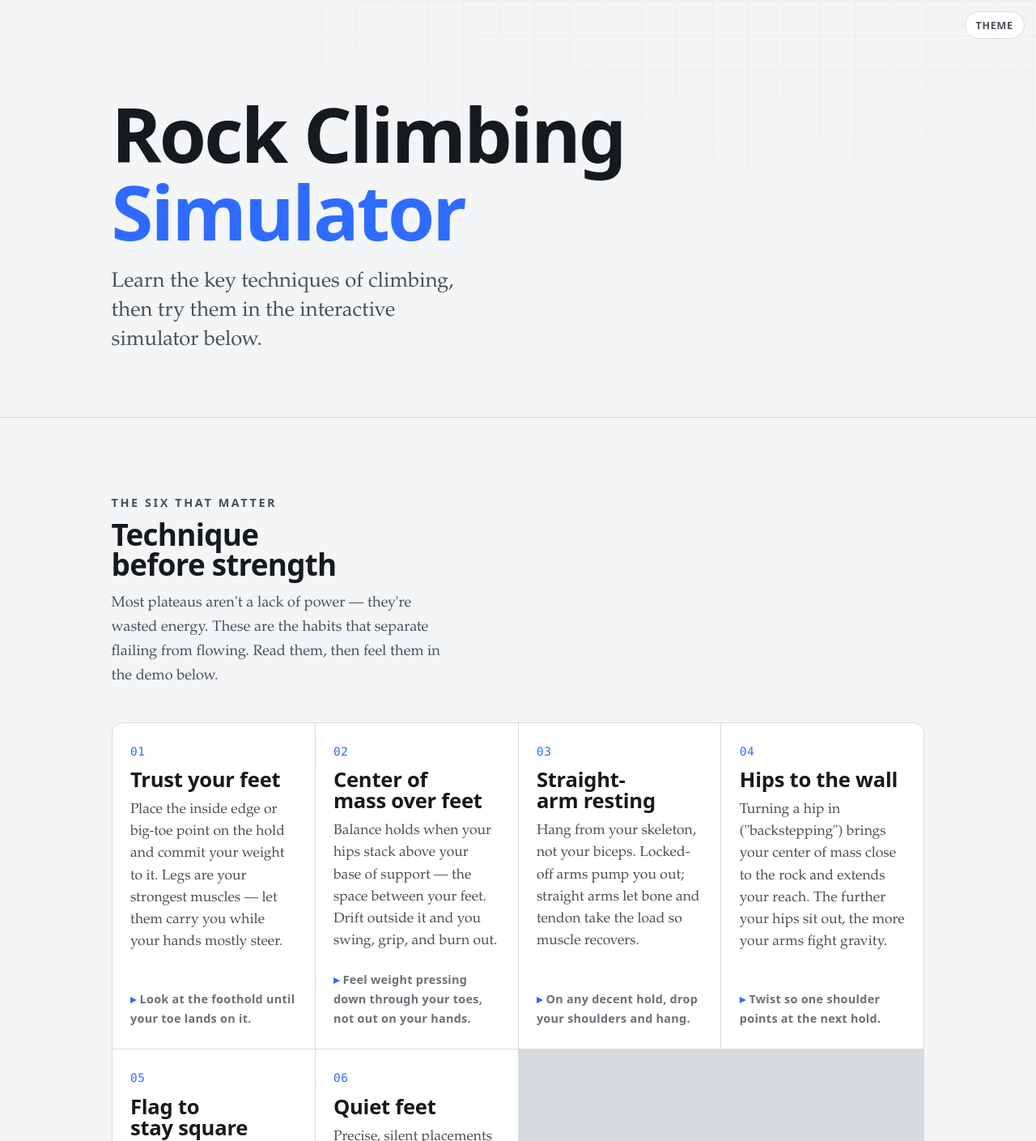
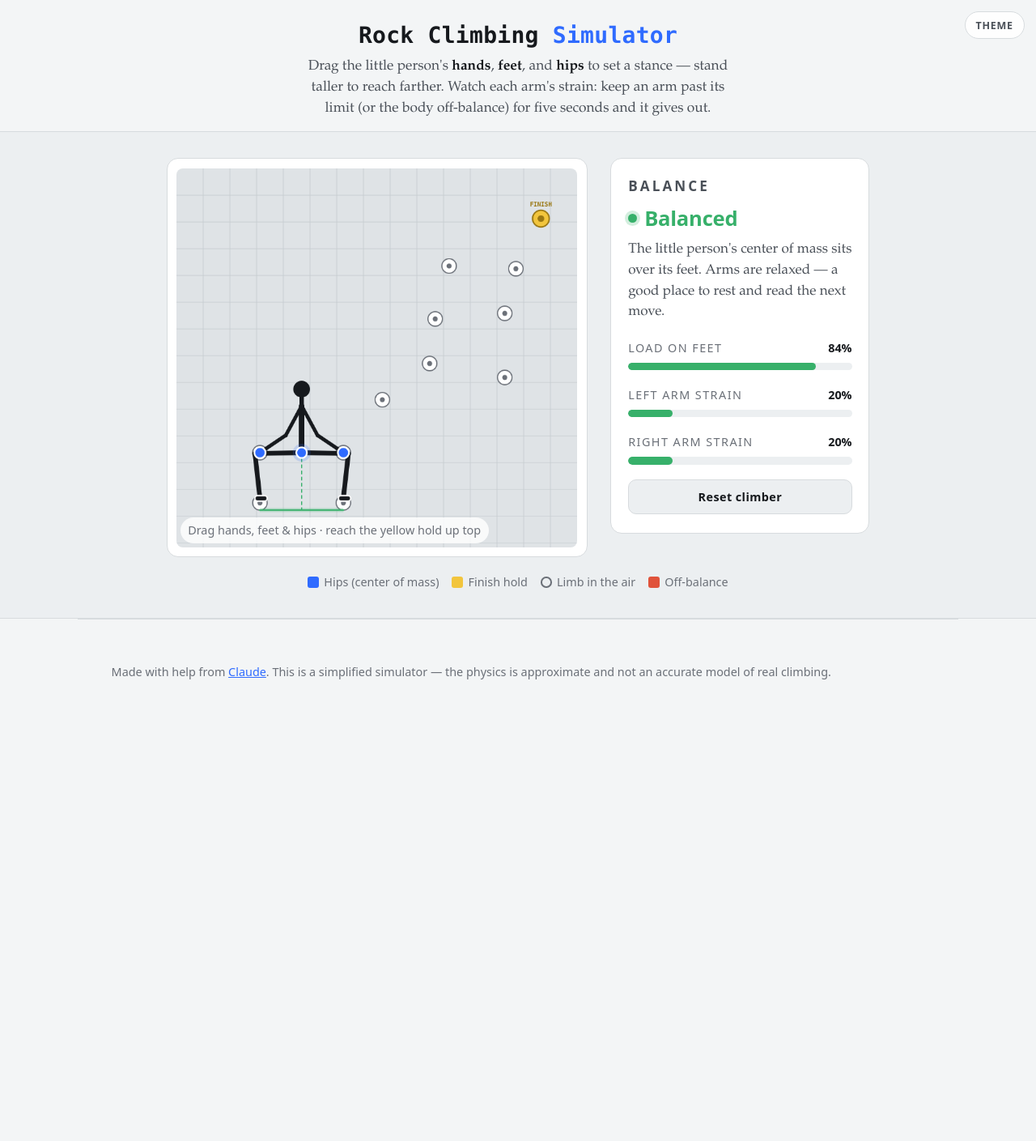
Before and after one commit to tenny-yinyijun/rock_climbing_simulator, a plain HTML site: page index.html in a window 1280 px wide. Shown: the top 1409 px of the page at 81% size. After the commit the page ends 904 px from the top, so only its background shows below. Drawn offline with Linux system fonts and the light colour scheme.

Commit message:
initial draft
Co-Authored-By: Claude Opus 4.8 (1M context) <noreply@anthropic.com>

```diff
--- a/index.html
+++ b/index.html
@@ -122,117 +122,44 @@
   a { color: var(--accent); }
   :focus-visible { outline: 2.5px solid var(--accent); outline-offset: 3px; border-radius: 2px; }
 
-  /* ---- Hero ---- */
-  header.hero {
-    border-bottom: 1px solid var(--rule);
-    padding-block: clamp(3rem, 2rem + 6vw, 7rem) clamp(2.4rem, 1.6rem + 4vw, 5rem);
-    position: relative;
-    overflow: hidden;
+  /* ---- Compact header ---- */
+  .top {
+    text-align: center;
+    padding-block: clamp(1.1rem, 0.7rem + 1.6vw, 1.9rem) 0.9rem;
   }
-  .hero-grid {
-    position: absolute; inset: 0;
-    background-image:
-      linear-gradient(var(--rule) 1px, transparent 1px),
-      linear-gradient(90deg, var(--rule) 1px, transparent 1px);
-    background-size: 44px 44px;
-    opacity: 0.28;
-    -webkit-mask-image: radial-gradient(120% 90% at 78% 0%, #000 25%, transparent 72%);
-            mask-image: radial-gradient(120% 90% at 78% 0%, #000 25%, transparent 72%);
-    pointer-events: none;
+  .top h1 {
+    font-family: var(--mono);
+    font-weight: 700;
+    font-size: clamp(1.15rem, 0.9rem + 1.1vw, 1.75rem);
+    letter-spacing: 0.01em;
+    white-space: nowrap;
+    color: var(--ink);
+    margin: 0;
   }
-  .hero-inner { position: relative; }
-  .hero h1 {
-    font-size: var(--step-4);
-    font-weight: 800;
-    letter-spacing: -0.03em;
-    margin: 0.5rem 0 0;
+  .top h1 span { color: var(--accent); }
+  .use {
+    font-family: var(--serif);
+    max-width: 62ch;
+    margin: 0.7rem auto 0;
+    font-size: calc(var(--step-0) * 0.95);
+    color: var(--ink-soft);
+    line-height: 1.5;
   }
-  .hero h1 em {
-    font-style: normal;
-    color: var(--accent);
+  .use strong { color: var(--ink); font-weight: 600; }
+
+  /* ---- Demo (centered) ---- */
+  .demo-section {
+    background: var(--bg-sunk);
+    border-block: 1px solid var(--rule);
+    padding-block: clamp(1.2rem, 0.8rem + 1.5vw, 2rem);
   }
-  .hero .lede {
-    max-width: 34ch;
-    font-size: var(--step-1);
-    color: var(--ink-soft);
-    margin: 1.4rem 0 0;
-    line-height: 1.4;
+  .demo {
+    display: flex; flex-wrap: wrap;
+    justify-content: center; align-items: flex-start;
+    gap: clamp(1rem, 0.5rem + 2vw, 1.8rem);
   }
-  .grade-strip {
-    display: flex; flex-wrap: wrap; gap: 0.5rem;
-    margin-top: 2rem;
-    font-family: var(--grotesk);
-    font-size: var(--step--1);
-  }
-  .grade {
-    border: 1px solid var(--rule);
-    border-radius: 999px;
-    padding: 0.3rem 0.8rem;
-    color: var(--ink-faint);
-    letter-spacing: 0.02em;
-  }
-  .grade b { color: var(--ink); font-weight: 700; }
-
-  /* ---- Sections ---- */
-  section { padding-block: clamp(2.6rem, 1.8rem + 4vw, 5rem); }
-  .section-head { max-width: 46ch; margin-bottom: clamp(1.6rem, 1rem + 2vw, 2.6rem); }
-  .section-head h2 {
-    font-size: var(--step-2);
-    font-weight: 800;
-    letter-spacing: -0.02em;
-    margin: 0.55rem 0 0;
-  }
-  .section-head p { color: var(--ink-soft); margin: 0.8rem 0 0; }
-
-  /* ---- Technique cards ---- */
-  .cards {
-    display: grid;
-    grid-template-columns: repeat(auto-fill, minmax(15.5rem, 1fr));
-    gap: 1px;
-    background: var(--rule);
-    border: 1px solid var(--rule);
-    border-radius: 14px;
-    overflow: hidden;
-  }
-  .card {
-    background: var(--bg-panel);
-    padding: 1.5rem 1.4rem 1.6rem;
-    display: flex; flex-direction: column; gap: 0.5rem;
-  }
-  .card .num {
-    font-family: var(--mono);
-    font-size: var(--step--1);
-    color: var(--accent);
-    font-variant-numeric: tabular-nums;
-    letter-spacing: 0.04em;
-  }
-  .card h3 {
-    font-size: var(--step-1);
-    font-weight: 700;
-    letter-spacing: -0.01em;
-    margin: 0.1rem 0 0.2rem;
-  }
-  .card p { margin: 0; font-size: calc(var(--step-0) * 0.96); color: var(--ink-soft); line-height: 1.55; }
-  .card .cue {
-    margin-top: auto;
-    padding-top: 0.9rem;
-    font-family: var(--grotesk);
-    font-size: var(--step--1);
-    font-weight: 600;
-    color: var(--ink-faint);
-    letter-spacing: 0.02em;
-  }
-  .card .cue::before { content: "▸ "; color: var(--accent); }
-
-  /* ---- Demo ---- */
-  .demo-section { background: var(--bg-sunk); border-block: 1px solid var(--rule); }
-  .demo {
-    display: grid;
-    grid-template-columns: minmax(0, 1.35fr) minmax(15rem, 1fr);
-    gap: clamp(1rem, 0.4rem + 2vw, 2rem);
-    align-items: stretch;
-  }
-  @media (max-width: 760px) { .demo { grid-template-columns: 1fr; } }
+  .demo .stage { flex: 1 1 440px; max-width: 520px; }
+  .demo .panel { flex: 1 1 240px; max-width: 320px; }
 
   .stage {
     background: var(--bg-panel);
@@ -322,6 +249,7 @@
     display: flex; flex-wrap: wrap; gap: 0.4rem 1rem; margin-top: 1.2rem;
     font-family: var(--grotesk); font-size: var(--step--1); color: var(--ink-faint);
   }
+  .legend { justify-content: center; }
   .legend span { display: inline-flex; align-items: center; gap: 0.4rem; }
   .legend i { width: 0.85rem; height: 0.85rem; border-radius: 3px; display: inline-block; }
   .legend i.ring { background: transparent; box-shadow: inset 0 0 0 2px var(--ink-faint); border-radius: 50%; }
@@ -359,81 +287,25 @@
 
 <button class="theme-toggle" id="themeToggle" aria-label="Switch color theme">Theme</button>
 
-<header class="hero">
-  <div class="hero-grid" aria-hidden="true"></div>
-  <div class="wrap hero-inner">
-    <h1>Rock Climbing<br><em>Simulator</em></h1>
-    <p class="lede">Learn the key techniques of climbing, then try them in the interactive simulator below.</p>
-  </div>
+<header class="top wrap">
+  <h1>Rock Climbing <span>Simulator</span></h1>
+  <p class="use">Drag the little person's <strong>hands</strong>, <strong>feet</strong>, and <strong>hips</strong> to set a stance — stand taller to reach farther. Watch each arm's strain: keep an arm past its limit (or the body off-balance) for five seconds and it gives out.</p>
 </header>
-
-<section class="wrap">
-  <div class="section-head">
-    <p class="eyebrow">The six that matter</p>
-    <h2>Technique before strength</h2>
-    <p>Most plateaus aren't a lack of power — they're wasted energy. These are the habits that separate flailing from flowing. Read them, then feel them in the demo below.</p>
-  </div>
-
-  <div class="cards">
-    <article class="card">
-      <span class="num">01</span>
-      <h3>Trust your feet</h3>
-      <p>Place the inside edge or big-toe point on the hold and commit your weight to it. Legs are your strongest muscles — let them carry you while your hands mostly steer.</p>
-      <span class="cue">Look at the foothold until your toe lands on it.</span>
-    </article>
-    <article class="card">
-      <span class="num">02</span>
-      <h3>Center of mass over feet</h3>
-      <p>Balance holds when your hips stack above your base of support — the space between your feet. Drift outside it and you swing, grip, and burn out.</p>
-      <span class="cue">Feel weight pressing down through your toes, not out on your hands.</span>
-    </article>
-    <article class="card">
-      <span class="num">03</span>
-      <h3>Straight-arm resting</h3>
-      <p>Hang from your skeleton, not your biceps. Locked-off arms pump you out; straight arms let bone and tendon take the load so muscle recovers.</p>
-      <span class="cue">On any decent hold, drop your shoulders and hang.</span>
-    </article>
-    <article class="card">
-      <span class="num">04</span>
-      <h3>Hips to the wall</h3>
-      <p>Turning a hip in ("backstepping") brings your center of mass close to the rock and extends your reach. The further your hips sit out, the more your arms fight gravity.</p>
-      <span class="cue">Twist so one shoulder points at the next hold.</span>
-    </article>
-    <article class="card">
-      <span class="num">05</span>
-      <h3>Flag to stay square</h3>
-      <p>When you only have one good foothold, extend the free leg out as a counterweight. Flagging shifts your balance point so you don't barn-door off the wall.</p>
-      <span class="cue">Press the flagging foot lightly against the wall for tension.</span>
-    </article>
-    <article class="card">
-      <span class="num">06</span>
-      <h3>Quiet feet</h3>
-      <p>Precise, silent placements mean you're looking and committing. Scrabbling feet mean you're grabbing with your hands and hoping. Move deliberately.</p>
-      <span class="cue">Aim for no sound when your shoe touches the hold.</span>
-    </article>
-  </div>
-</section>
 
 <section class="demo-section">
   <div class="wrap">
-    <div class="section-head">
-      <p class="eyebrow">Interactive · Physics sandbox</p>
-      <h2>Set a stance, watch the strain</h2>
-      <p>Grip holds with his <strong>hands</strong>, stand his <strong>feet</strong> on holds, and drag his <strong>hips</strong> to set a stance — the hips hold that position, so standing taller lets his arms reach farther. The panel shows the <strong>strain in each arm</strong>. Lean off-balance or hang from one arm and that arm climbs over its strength: hold it there for five seconds and it gives out — and he falls. Limbs are a fixed length (a hold out of reach stays out of reach), and reach too far off a foot and it will <strong>slip</strong>.</p>
-    </div>
-
     <div class="demo">
       <div class="stage">
-        <canvas id="wall" width="720" height="560" role="img"
-          aria-label="A climber on a bouldering wall governed by gravity. Drag his hands and feet onto holds and his hips to shift weight; anchored limbs stay fixed while the rest of the body swings."></canvas>
-        <span class="hint">Drag limbs onto holds · release off a hold to let it dangle</span>
+        <canvas id="wall" width="720" height="680" role="img"
+          aria-label="A climber on a bouldering wall governed by gravity, with a yellow finish hold at the top. Drag his hands and feet onto holds and his hips to set a stance."></canvas>
+        <span class="hint">Drag hands, feet &amp; hips · reach the yellow hold up top</span>
       </div>
 
       <div class="panel">
         <div class="verdict">
           <p class="eyebrow">Balance</p>
           <div class="status" id="status"><span class="dot"></span><span id="statusText">Balanced</span></div>
-          <p id="statusDesc">His center of mass sits over his feet. Arms are relaxed — this is where you rest, chalk up, and read the next move.</p>
+          <p id="statusDesc">The little person's center of mass sits over its feet. Arms are relaxed — a good place to rest and read the next move.</p>
         </div>
 
         <div class="warning" id="warning" role="alert" hidden>
@@ -462,17 +334,15 @@
 
     <div class="legend" aria-hidden="true">
       <span><i style="background:var(--accent)"></i> Hips (center of mass)</span>
-      <span><i style="background:var(--ink-faint)"></i> Holds on the wall</span>
+      <span><i style="background:#f2c53d"></i> Finish hold</span>
       <span><i class="ring"></i> Limb in the air</span>
-      <span><i style="background:var(--good)"></i> Base of support</span>
       <span><i style="background:var(--bad)"></i> Off-balance</span>
     </div>
   </div>
 </section>
 
 <footer class="wrap">
-  <p class="safety"><strong>Climb smart.</strong> This page teaches movement, not safety systems. Always learn knots, belaying, and fall management from a qualified instructor, use checked gear, and have a competent partner before you leave the ground.</p>
-  <p>Built as a movement primer · center-of-mass model simplified for teaching.</p>
+  <p>Made with help from <a href="https://claude.com/claude-code">Claude</a>. This is a simplified simulator — the physics is approximate and not an accurate model of real climbing.</p>
 </footer>
 
 <script>
@@ -495,20 +365,31 @@
   /* ---------- Canvas ---------- */
   var canvas = document.getElementById("wall");
   var ctx = canvas.getContext("2d");
-  var W = 720, H = 560;
+  var W = 720, H = 680;
   var reduce = window.matchMedia("(prefers-reduced-motion: reduce)").matches;
 
   function css(name) { return getComputedStyle(root).getPropertyValue(name).trim(); }
   function dist(a, b) { return Math.hypot(a.x - b.x, a.y - b.y); }
 
-  // A spray of holds across the wall (bouldering style).
+  // Start bottom-left, finish top-right (yellow). Gaps vary on purpose — some holds sit
+  // close together (delicate, precise moves) and some are far apart (committing reaches
+  // that need a foot advanced and the weight re-centered first).
   var HOLDS = [
-    { x: 150, y: 120 }, { x: 300, y: 90 },  { x: 430, y: 110 }, { x: 560, y: 95 },
-    { x: 210, y: 220 }, { x: 370, y: 200 }, { x: 520, y: 240 },
-    { x: 120, y: 330 }, { x: 290, y: 320 }, { x: 460, y: 330 }, { x: 600, y: 350 },
-    { x: 200, y: 450 }, { x: 360, y: 460 }, { x: 500, y: 450 }, { x: 620, y: 430 }
+    { x: 655, y: 90, f: true },   // 0  finish (top-right)
+    { x: 150, y: 600 },           // 1  start footL
+    { x: 300, y: 600 },           // 2  start footR
+    { x: 150, y: 510 },           // 3  start handL
+    { x: 300, y: 510 },           // 4  start handR
+    { x: 370, y: 415 },           // 5
+    { x: 455, y: 350 },           // 6  (6 & 8 sit close — a precise move)
+    { x: 590, y: 375 },           // 7  (6 → 7 is a big committing reach)
+    { x: 465, y: 270 },           // 8
+    { x: 590, y: 260 },           // 9  (9 & 11 sit close)
+    { x: 490, y: 175 },           // 10
+    { x: 610, y: 180 }            // 11
   ];
-  var START = { handL: 4, handR: 5, footL: 11, footR: 12 };
+  var FINISH = 0;
+  var START = { handL: 3, handR: 4, footL: 1, footR: 2 };
 
   /* ---------- Physics: Verlet particles + fixed-length bones ---------- */
   var GRAV = 0.55;
@@ -651,10 +532,12 @@
       out.left = left; out.right = right;
       out.fy = Math.max.apply(null, footKeys.map(function (k) { return P[k].y; })) + 22;
       out.side = norm < 0 ? -1 : 1;
-      var lean = Math.min(1, over * 0.85 + Math.abs(norm) * 0.16);
-      out.handLoad = Math.round(Math.min(0.95, 0.18 + lean * 0.8) * 100);
+      // Weight over the feet is only comfortable near the center; leaning ramps arm
+      // load quickly and tips off-balance well before the CoM leaves the base.
+      var lean = Math.min(1, Math.max(0, Math.abs(norm) - 0.35) * 0.95);
+      out.handLoad = Math.round(Math.min(0.95, 0.16 + lean * 0.84) * 100);
       out.footLoad = 100 - out.handLoad;
-      out.state = Math.abs(norm) <= 0.82 ? "balanced" : (Math.abs(norm) <= 1.0 ? "edge" : "off");
+      out.state = Math.abs(norm) <= 0.5 ? "balanced" : (Math.abs(norm) <= 0.85 ? "edge" : "off");
     }
 
     // Per-arm strain: split the total arm load between the gripping hands. The hand the
@@ -738,10 +621,19 @@
     for (var gx = 48; gx < W; gx += 48) { ctx.beginPath(); ctx.moveTo(gx, 0); ctx.lineTo(gx, H); ctx.stroke(); }
     for (var gy = 48; gy < H; gy += 48) { ctx.beginPath(); ctx.moveTo(0, gy); ctx.lineTo(W, gy); ctx.stroke(); }
 
-    // Holds
+    // Holds (the finish hold is yellow, with a label)
     for (var i = 0; i < HOLDS.length; i++) {
-      disc(HOLDS[i], 13, panelBg, inkFaint, 2);
-      disc(HOLDS[i], 4.5, inkFaint, null);
+      if (HOLDS[i].f) {
+        disc(HOLDS[i], 15, "#f2c53d", "#9a7712", 2.5);
+        disc(HOLDS[i], 6, "#9a7712", null);
+        ctx.fillStyle = "#9a7712";
+        ctx.font = "700 11px ui-monospace, Menlo, monospace";
+        ctx.textAlign = "center"; ctx.textBaseline = "alphabetic";
+        ctx.fillText("FINISH", HOLDS[i].x, HOLDS[i].y - 22);
+      } else {
+        disc(HOLDS[i], 13, panelBg, inkFaint, 2);
+        disc(HOLDS[i], 4.5, inkFaint, null);
+      }
     }
 
     // Base of support (only meaningful when at least one foot is planted)
@@ -811,17 +703,19 @@
 
   var COPY = {
     balanced: { label: "Balanced", color: "var(--good)",
-      desc: "His center of mass sits over his feet. Arms are relaxed — this is where you rest, chalk up, and read the next move." },
+      desc: "The little person's center of mass sits over its feet. Arms are relaxed — a good place to rest and read the next move." },
     edge: { label: "On the edge", color: "var(--warn)",
-      desc: "His weight is drifting past his feet, so his arms are pulling him back in. Holdable, but you burn energy every second here." },
+      desc: "The little person's weight is drifting past its feet, so the arms are pulling it back in. Holdable, but you burn energy every second here." },
     off: { label: "Off-balance", color: "var(--bad)",
-      desc: "His center of mass is outside his base of support and an arm is taking his weight. Stand back over your feet before that arm pumps out." },
+      desc: "The little person's center of mass is outside its base of support — it's losing balance and will come off the wall unless you get its weight back over a foot." },
     hang: { label: "Dead hang", color: "var(--warn)",
-      desc: "Both feet are off the wall, so every kilo is on his arms — they'll pump out fast. Get a foot back on a hold to take the load." },
+      desc: "Both feet are off the wall, so every bit of weight is on the arms — they'll pump out fast. Get a foot back on a hold to take the load." },
     falling: { label: "No contact — falling", color: "var(--bad)",
-      desc: "Nothing is gripping the wall. With no anchor points, gravity wins and he peels off. Drag a hand or foot onto a hold." },
-    fell: { label: "Pumped out — fell!", color: "var(--bad)",
-      desc: "An arm carried too much for too long and gave out — and once one point blows, the rest follow. Reset and keep your weight over your feet next time." }
+      desc: "Nothing is gripping the wall. With no anchor points, gravity wins and the little person peels off. Drag a hand or foot onto a hold." },
+    fell: { label: "Fell off!", color: "var(--bad)",
+      desc: "An arm carried too much, or the body stayed off-balance too long, and gave out — once one point blows, the rest follow. Reset and keep the weight over the feet." },
+    topped: { label: "Topped out! 🎉", color: "var(--good)",
+      desc: "A hand is on the yellow finish hold — you sent it. Well climbed." }
   };
 
   function armMeter(bar, pctEl, k, a) {
@@ -841,7 +735,8 @@
   }
 
   function updatePanel(a) {
-    var c = COPY[fell ? "fell" : a.state];
+    var topped = !fell && (grip.handL === FINISH || grip.handR === FINISH);
+    var c = COPY[fell ? "fell" : (topped ? "topped" : a.state)];
     statusEl.style.color = c.color;
     statusText.textContent = c.label;
     statusDesc.textContent = c.desc;
@@ -990,7 +885,7 @@
     if (worst >= OVERLOAD) {                 // an arm is over its strength
       danger = true; overloadHand = wh;
       overloadReason = (wh === "handL" ? "Left" : "Right") + " arm giving out";
-    } else if (a.state === "off" && a.hands === 0) {   // toppling with nothing to catch him
+    } else if (a.state === "off") {          // center of mass outside the base — toppling
       danger = true; overloadHand = null; overloadReason = "Losing balance";
     }
     inDanger = danger;
```
